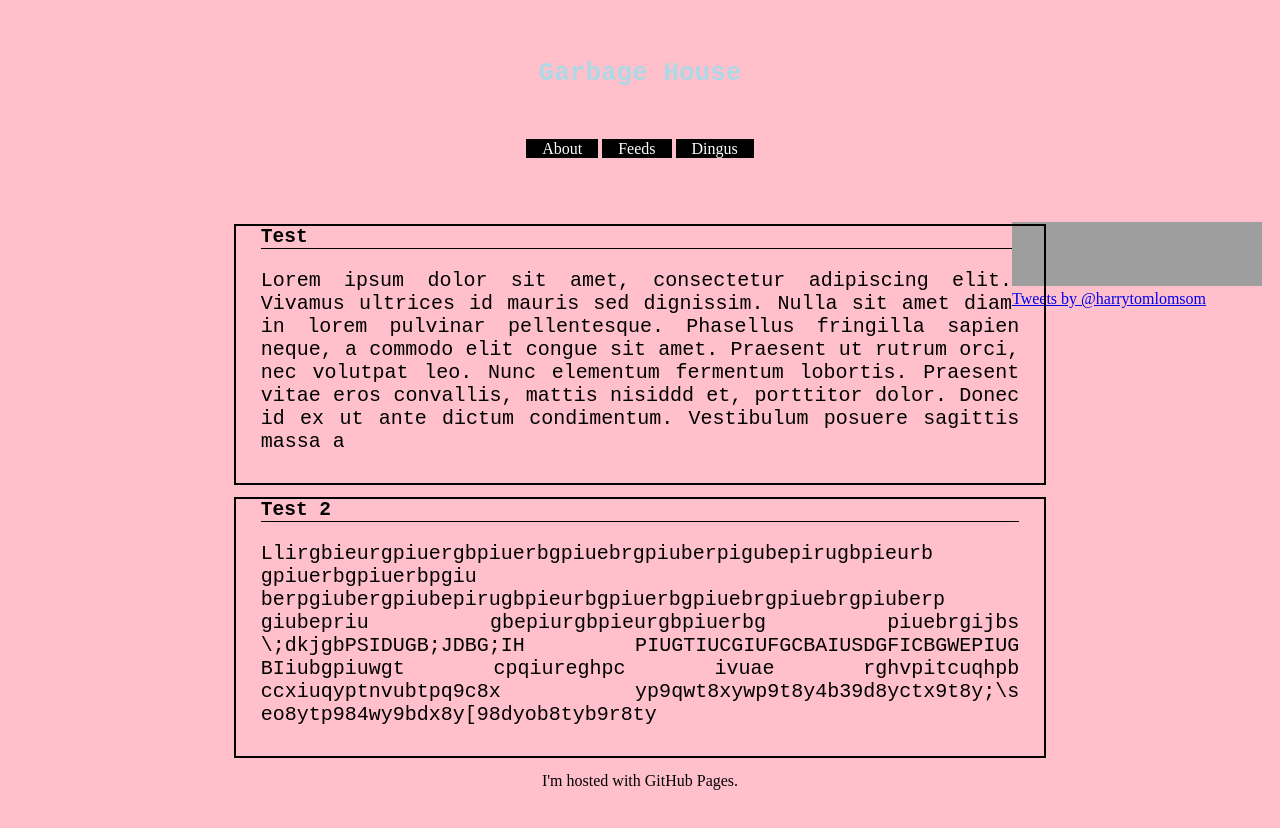
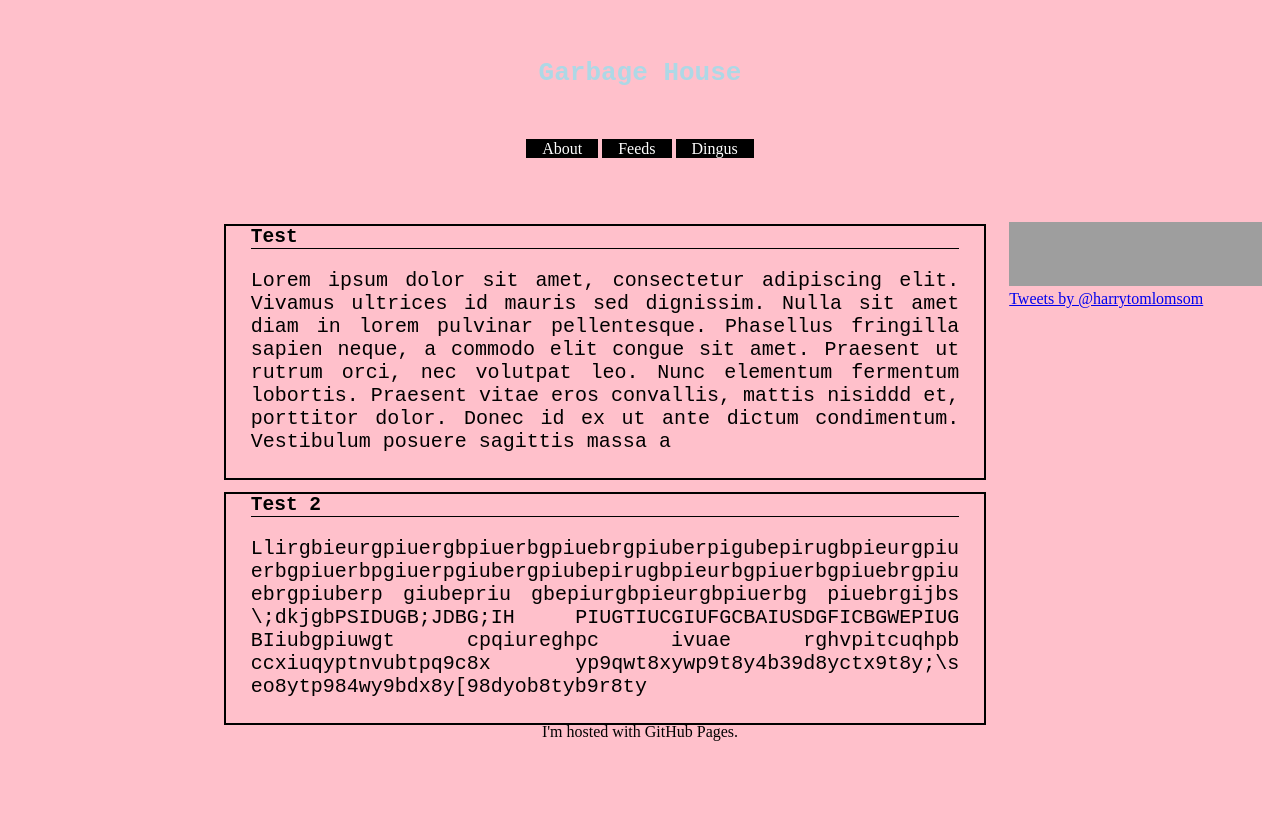
Before and after one commit to harrytomlomsom/harrytomlomsom.github.io, a plain HTML site: page index.html in a window 1280 px wide. Drawn offline with Linux system fonts and the light colour scheme; grey boxes are pictures that could not be loaded.

Commit message:
Garbage House
Text Wrapping

```diff
--- a/index.html
+++ b/index.html
@@ -14,27 +14,28 @@
                     </div>
                 </ul>
         <div id = "sidebar">
-        <iframe src="http://streambadge.com/twitch/light/harrytomlomsom/"   style="border:none;height:4em;width:250px;background:transparent;"></iframe>
+        <iframe src="http://streambadge.com/twitch/light/harrytomlomsom/"   style="border:none;height:4em;width:100%;background:transparent;"></iframe>
         </br>
         <a class="twitter-timeline"
            href="https://twitter.com/harrytomlomsom"
            data-widget-id="700747881850888192"
-           width = "250px"
+           width = "100%"
            data-tweet-limit = "5"
            data-chrome = "transparent noborders">
             Tweets by            @harrytomlomsom</a>
         <script>!function(d,s,id){var js,fjs=d.getElementsByTagName(s)[0],p=/^http:/.test(d.location)?'http':'https';if(!d.getElementById(id)){js=d.createElement(s);js.id=id;js.src=p+"://platform.twitter.com/widgets.js";fjs.parentNode.insertBefore(js,fjs);}}(document,"script","twitter-wjs");</script>
 
-
         </div>
+    <div id = "blog">
         <div class = "blogpost">
             <h2>Test</h2>
             <p>Lorem ipsum dolor sit amet, consectetur adipiscing elit. Vivamus ultrices id mauris sed dignissim. Nulla sit amet diam in lorem pulvinar pellentesque. Phasellus fringilla sapien neque, a commodo elit congue sit amet. Praesent ut rutrum orci, nec volutpat leo. Nunc elementum fermentum lobortis. Praesent vitae eros convallis, mattis nisiddd et, porttitor dolor. Donec id ex ut ante dictum condimentum. Vestibulum posuere sagittis massa a </p>
         </div>
         <div class = "blogpost">
             <h2>Test 2 </h2>
-            <p>Llirgbieurgpiuergbpiuerbgpiuebrgpiuberpigubepirugbpieurb gpiuerbgpiuerbpgiu berpgiubergpiubepirugbpieurbgpiuerbgpiuebrgpiuebrgpiuberp giubepriu gbepiurgbpieurgbpiuerbg piuebrgijbs \;dkjgbPSIDUGB;JDBG;IH PIUGTIUCGIUFGCBAIUSDGFICBGWEPIUG BIiubgpiuwgt cpqiureghpc ivuae rghvpitcuqhpb ccxiuqyptnvubtpq9c8x yp9qwt8xywp9t8y4b39d8yctx9t8y;\s eo8ytp984wy9bdx8y[98dyob8tyb9r8ty </p>
+            <p>Llirgbieurgpiuergbpiuerbgpiuebrgpiuberpigubepirugbpieurgpiuerbgpiuerbpgiuerpgiubergpiubepirugbpieurbgpiuerbgpiuebrgpiuebrgpiuberp giubepriu gbepiurgbpieurgbpiuerbg piuebrgijbs \;dkjgbPSIDUGB;JDBG;IH PIUGTIUCGIUFGCBAIUSDGFICBGWEPIUG BIiubgpiuwgt cpqiureghpc ivuae rghvpitcuqhpb ccxiuqyptnvubtpq9c8x yp9qwt8xywp9t8y4b39d8yctx9t8y;\s eo8ytp984wy9bdx8y[98dyob8tyb9r8ty </p>
         </div>
+    </div>
 
     </body>
     <div id = "footer">
--- a/style.css
+++ b/style.css
@@ -42,10 +42,11 @@ li a:hover{
 }
 
 #sidebar{
+    width: 20%;
     padding-top: 12px;
     padding-right: 10px;
     float: right;
-    margin: auto;
+
 }
 #footer{
 
@@ -57,11 +58,18 @@ li a:hover{
 p{
 
 }
-.blogpost{
+#blog{
+    float: right;
     width: 60%;
     margin: auto;
-    padding: 0px 25px 10px 25px;
+    padding: 0px 25px;
+
+}
+.blogpost{
+
+    padding: 0px 25px 5px 25px;
     outline: solid 2px black;
+    word-wrap: break-word;
     }
 .blogpost h2{
     font-family: monospace;
```
